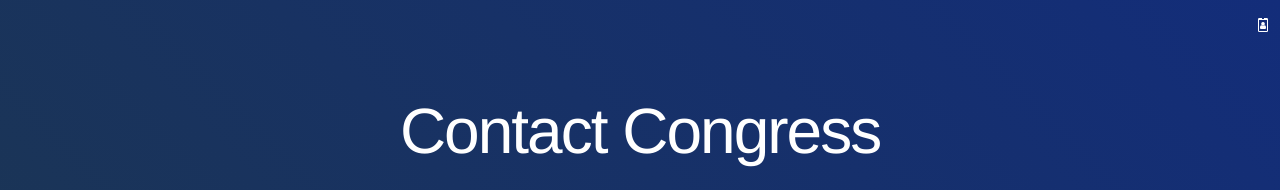
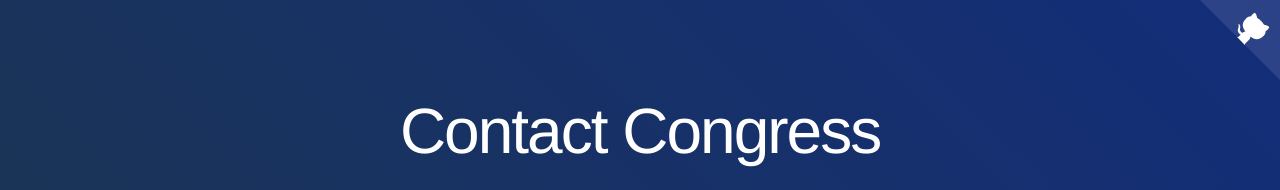
Before and after one commit to schwartzadev/contact-congress, a Jekyll site: the page built from index.html, in a window 1280 px wide. Shown: the top 190 px of the page. Built offline with Jekyll 4.4.1, drawn with Linux system fonts in a browser that asks for light colours; nearby versions of some CDN libraries; some web fonts are replaced.

Commit message:
rm old header, add gh icon

```diff
--- a/_layouts/default.html
+++ b/_layouts/default.html
@@ -12,6 +12,7 @@
         <!-- Fonts -->
         <link href='https://fonts.googleapis.com/css?family=Open+Sans|Muli:300,400' rel='stylesheet' type='text/css'>
         <!-- Custom CSS -->
+        <link rel="stylesheet" href="/css/application.css">
         <link rel="stylesheet" href="https://schwartzadev.github.io/contact-congress/css/application.css">
         <!-- Font Awesome -->
         <link href="https://cdnjs.cloudflare.com/ajax/libs/font-awesome/4.7.0/css/font-awesome.min.css" rel="stylesheet">
@@ -20,12 +21,16 @@
 
     </head>
     <body>
-
-    <header id="header">
-      <nav>
-        <li><a href="#"><i class="fa fa-id-badge" aria-hidden="true"></i></a></li>
-        </nav>
-    </header>
+        <header id="header">
+          <nav></nav>
+        </header>
+        <a href="https://github.com/schwartzadev/contact-congress" class="github-corner">
+        <svg width="80" height="80" viewBox="0 0 250 250" style="fill:rgba(255, 255, 255, .1); color:#FFFFFF; position: absolute; top: 0; border: 0; right: 0;">
+                <path d="M0,0 L115,115 L130,115 L142,142 L250,250 L250,0 Z"></path>
+                <path d="M128.3,109.0 C113.8,99.7 119.0,89.6 119.0,89.6 C122.0,82.7 120.5,78.6 120.5,78.6 C119.2,72.0 123.4,76.3 123.4,76.3 C127.3,80.9 125.5,87.3 125.5,87.3 C122.9,97.6 130.6,101.9 134.4,103.2" fill="currentColor" style="transform-origin: 130px 106px;" class="octo-arm"></path>
+                <path d="M115.0,115.0 C114.9,115.1 118.7,116.5 119.8,115.4 L133.7,101.6 C136.9,99.2 139.9,98.4 142.2,98.6 C133.8,88.0 127.5,74.4 143.8,58.0 C148.5,53.4 154.0,51.2 159.7,51.0 C160.3,49.4 163.2,43.6 171.4,40.1 C171.4,40.1 176.1,42.5 178.8,56.2 C183.1,58.6 187.2,61.8 190.9,65.4 C194.5,69.0 197.7,73.2 200.1,77.6 C213.8,80.2 216.3,84.9 216.3,84.9 C212.7,93.1 206.9,96.0 205.4,96.6 C205.1,102.4 203.0,107.8 198.3,112.5 C181.9,128.9 168.3,122.5 157.7,114.1 C157.9,116.9 156.7,120.9 152.7,124.9 L141.0,136.5 C139.8,137.7 141.6,141.9 141.8,141.8 Z" fill="currentColor" class="octo-body"></path>
+            </svg>
+        </a>
 
     {{ content }}
 
```
